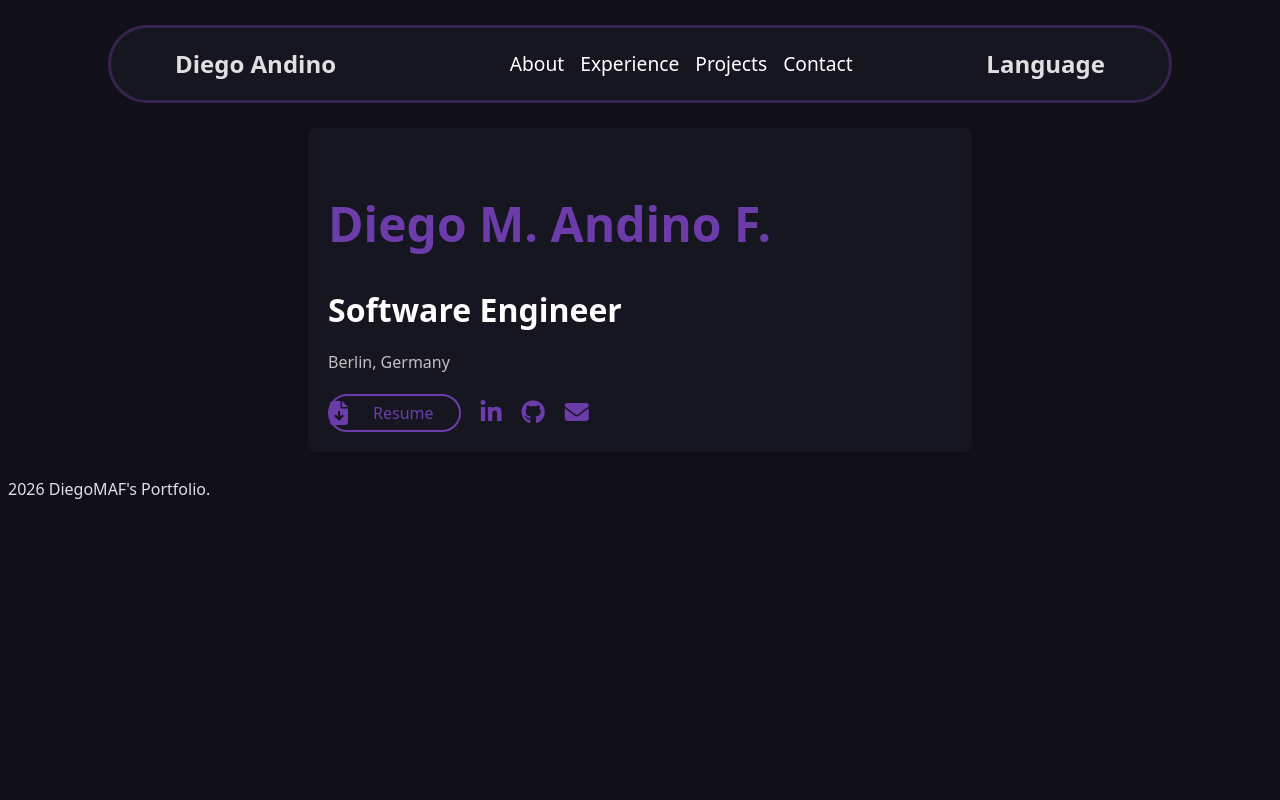
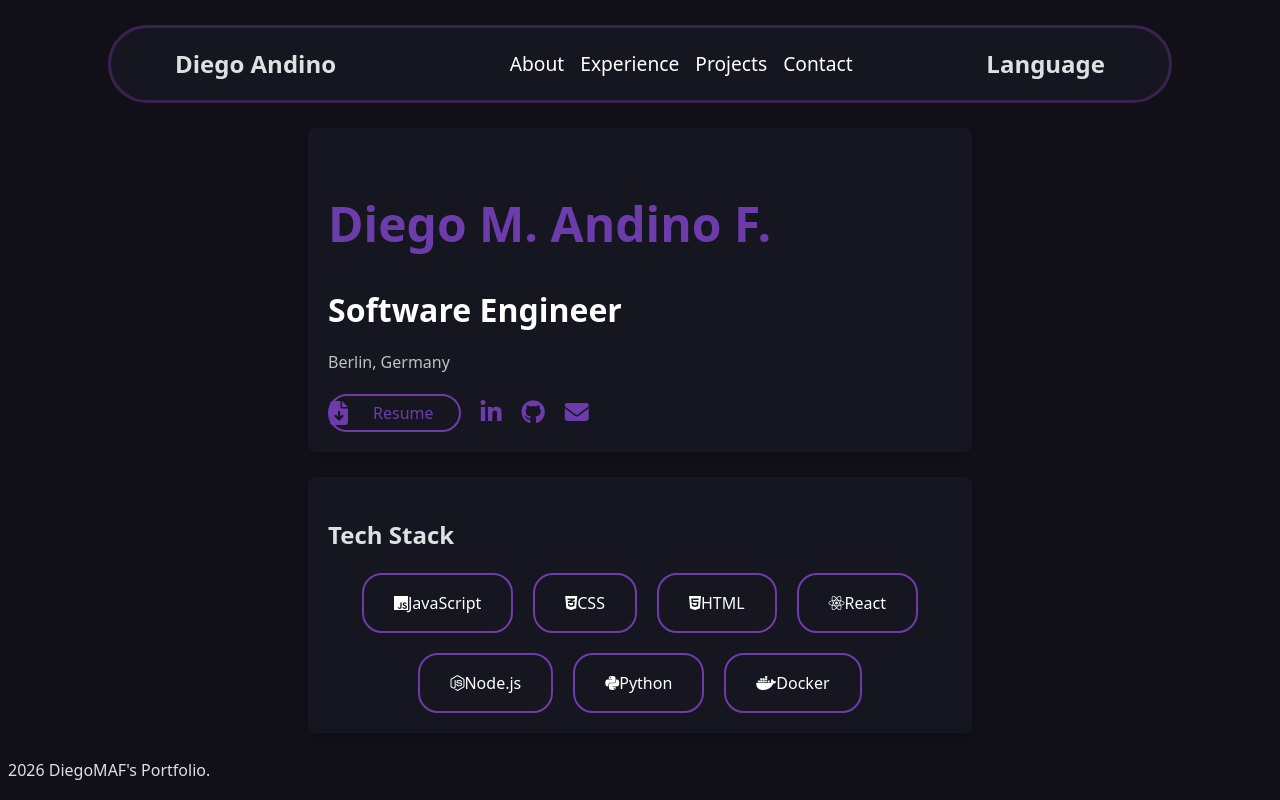
Before and after one commit to soyDiegomaf/Diegomaf-Portfolio, a React (Vite) app: page / in a window 1280 px wide. Built offline with nearby package versions, Linux system fonts and the light colour scheme.

Commit message:
implementacion conceptual de la seccion de stack y badges

```diff
--- a/src/App.jsx
+++ b/src/App.jsx
@@ -2,12 +2,14 @@ import './App.css'
 import NavBar from './components/NavBar/NavBar'
 import Footer from './components/Footer/Footer'
 import AboutSection from './components/AboutSection/AboutSection'
+import TechStackSection from './components/TechStackSection/TechStackSection'
 
 function App() {
   return (
     <>
     <NavBar/>
     <AboutSection/>
+    <TechStackSection/>
     <Footer/>
     </>
   )
--- /dev/null
+++ b/src/components/TechBadge/TechBadge.jsx
@@ -0,0 +1,12 @@
+import styles from "./TechBadge.module.css";
+
+function TechBadge({ name, icon, color }) {
+  return (
+    <div className={styles.techBadge} id={styles[color]}>
+      <i class={icon}></i>
+      <p>{name}</p>
+    </div>
+  );
+}
+
+export default TechBadge;
--- /dev/null
+++ b/src/components/TechBadge/TechBadge.module.css
@@ -0,0 +1,10 @@
+.techBadge {
+  display: flex;
+  padding: 0px 30px;
+  font-size: 1em;
+  color: #fff;
+  background-color: #161620;
+  border-radius: 20px;
+  align-items: center;
+  border: 2px solid #6C3CAA;
+}
--- /dev/null
+++ b/src/components/TechStackSection/TechStackSection.jsx
@@ -0,0 +1,21 @@
+import styles from "./TechStackSection.module.css";
+import TechBadge from "../TechBadge/TechBadge";
+
+function TechStackSection() {
+    return (
+        <div className={styles.card}>
+            <h2>Tech Stack</h2>
+            <div className={styles.stack}>
+                <TechBadge name="JavaScript" icon="fa-brands fa-js" color="yellow" />
+                <TechBadge name="CSS" icon="fa-brands fa-css3-alt" color="blue" />
+                <TechBadge name="HTML" icon="fa-brands fa-html5" color="orange" />
+                <TechBadge name="React" icon="fa-brands fa-react" color="cyan" />
+                <TechBadge name="Node.js" icon="fa-brands fa-node-js" color="green" />
+                <TechBadge name="Python" icon="fa-brands fa-python" color="yellow" />
+                <TechBadge name="Docker" icon="fa-brands fa-docker" color="blue" />
+            </div>
+        </div>
+    );
+}
+
+export default TechStackSection
--- /dev/null
+++ b/src/components/TechStackSection/TechStackSection.module.css
@@ -0,0 +1,15 @@
+.card {
+    background-color: #161620;
+    border-radius: 8px;
+    gap : 20px;
+    box-shadow: 0 4px 6px rgba(0, 0, 0, 0.1);
+    padding: 20px;
+    margin: 25px 300px;
+}
+
+.stack {
+    display: flex;
+    flex-wrap: wrap;
+    justify-content: center;
+    gap: 20px;
+}
```
